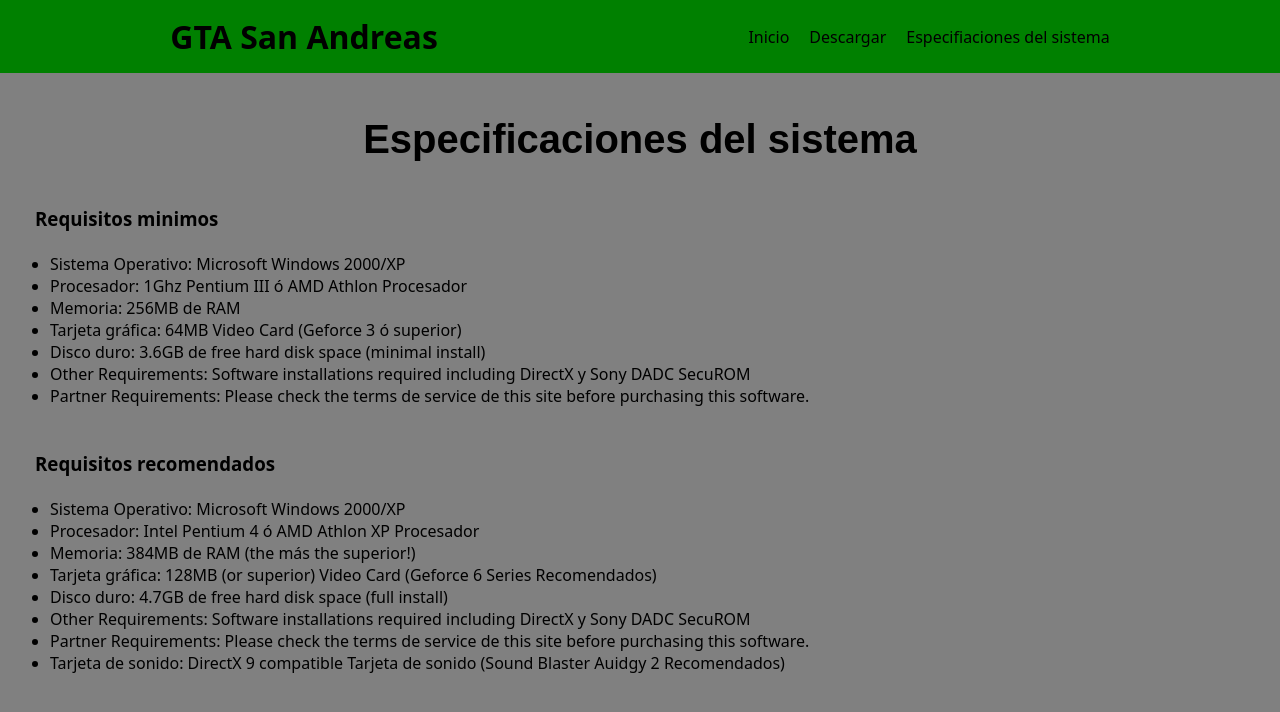
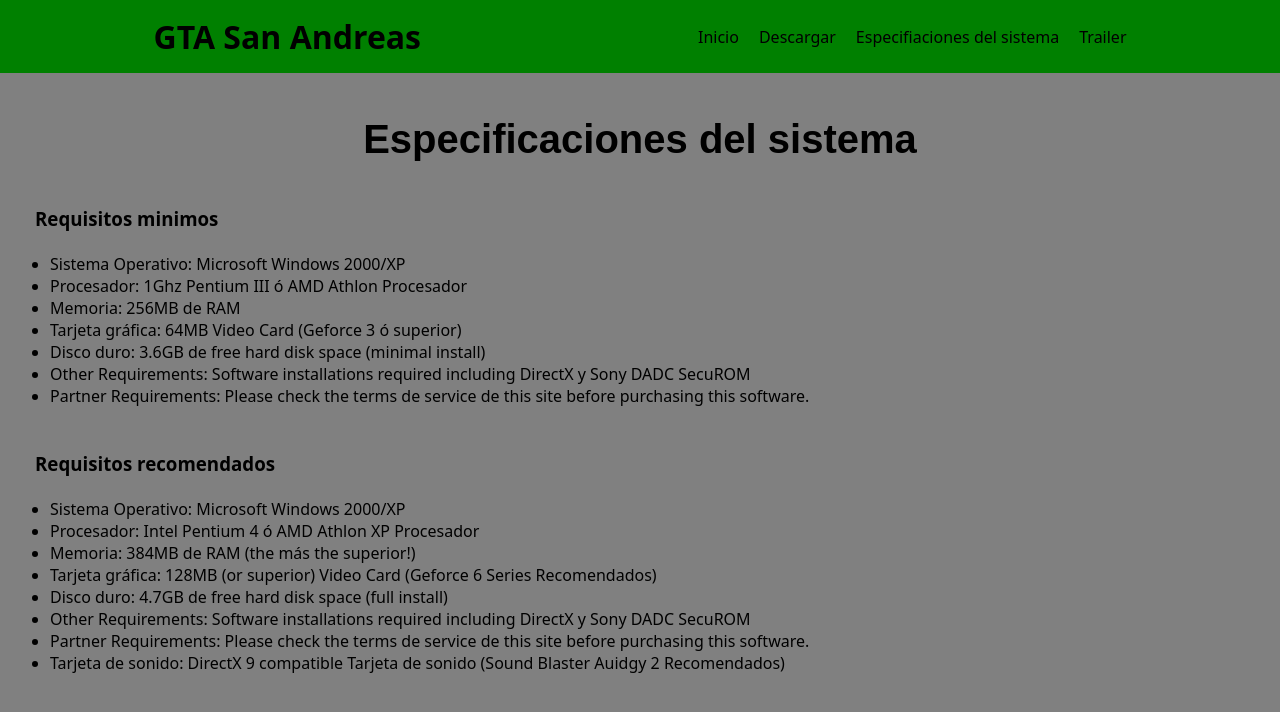
Before and after one commit to raulguisasola-rgb/GTA-San-Andreas, a plain HTML site: page especificaciones.html in a window 1280 px wide. Drawn offline with Linux system fonts and the light colour scheme.

Commit message:
Update especificaciones.html

```diff
--- a/especificaciones.html
+++ b/especificaciones.html
@@ -14,6 +14,7 @@
                 <a href="index.html">Inicio</a>
                 <a href="descargar.html" >Descargar</a>
                 <a href="especificaciones.html">Especifiaciones del sistema</a>
+                <a href="anuncio.html">Trailer</a>
             </nav>
         </header>
         <br><br>
```
